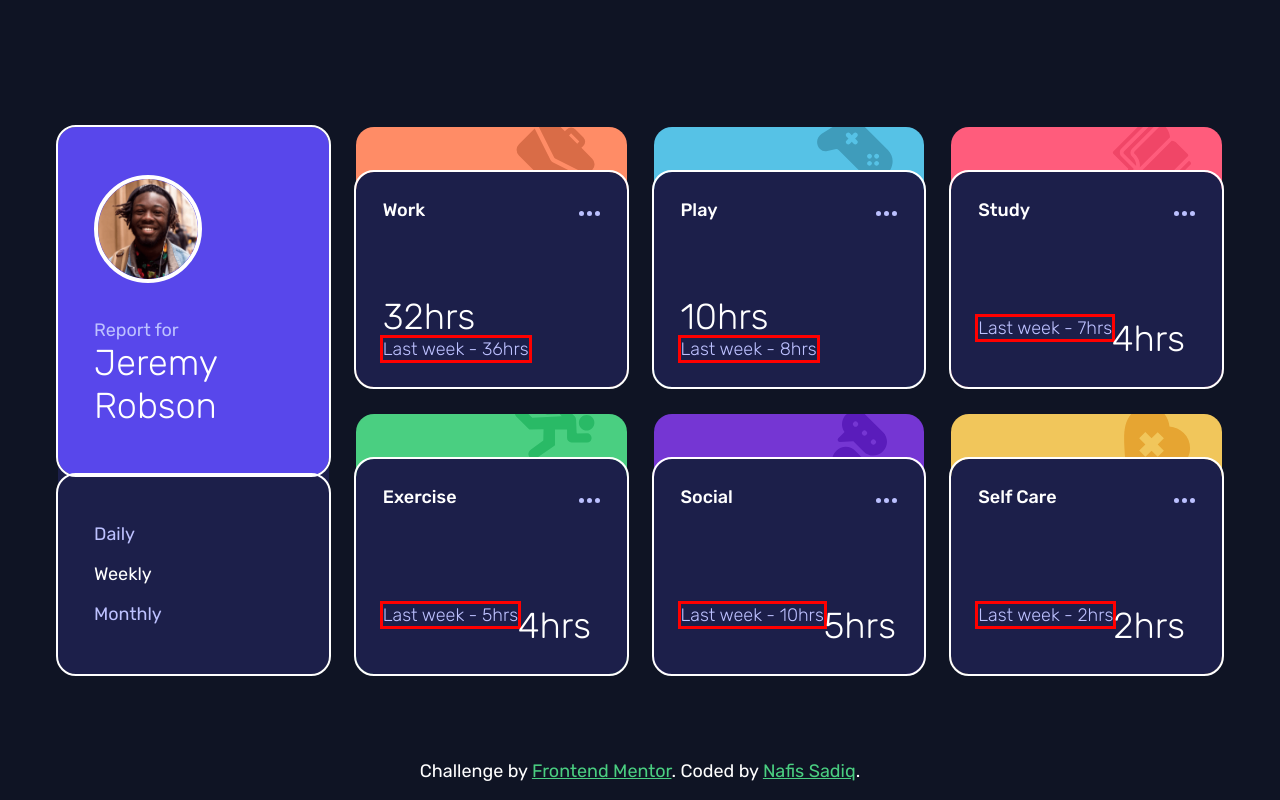
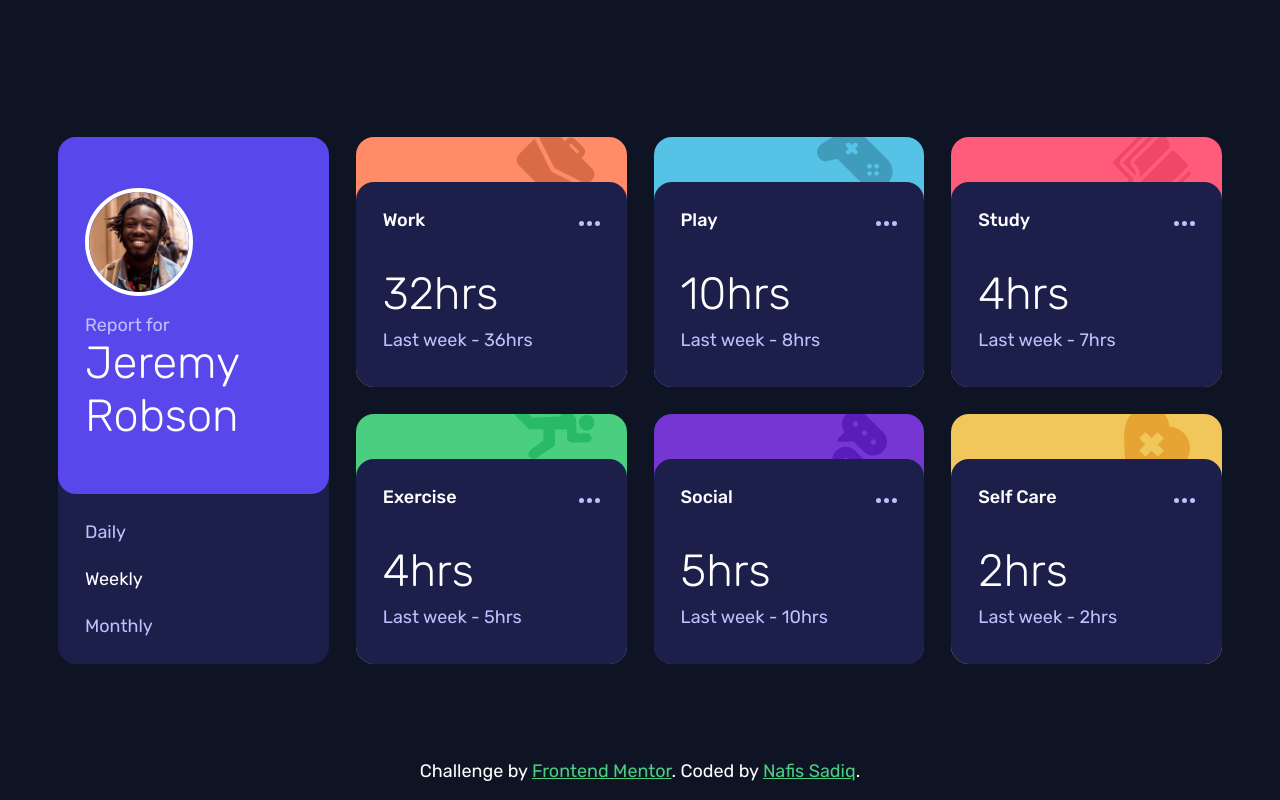
Before and after one commit to Nafis2003/time-tracking-dashboard, a plain HTML site: page index.html in a window 1280 px wide. Drawn offline with Linux system fonts and the light colour scheme.

Commit message:
Add files via upload

```diff
--- a/script.js
+++ b/script.js
@@ -2,7 +2,7 @@ const  cardInfo=document.querySelectorAll(".info");
 const btns=document.querySelectorAll("#timeframes span");
 var data=[];
 var frame="weekly";
-var value={"daily":"day","weekly":"week", "monthly":"month"};
+var value={"daily":{text:"day",btnIndex:0},"weekly":{text:"week",btnIndex:1}, "monthly":{text:"month",btnIndex:2}};
 
 const fetchData= async()=>{
 var response=await fetch ("https://nafis2003.github.io/time-tracking-dashboard/data.json");
@@ -10,13 +10,17 @@ data=await response.json();
 }
 
 const showData=()=>{
-     btns[Object.keys(value).indexOf(frame)]. style.color="#fff";
      let index=0;
+     let btnIndex=value[frame].btnIndex;
+btns[btnIndex].style.color="#fff";
+if (btnIndex>0){btns[btnIndex-1].style.color="var(--Pale-blue)";}
+else{btns[btnIndex+2].style.color="var(--Pale-blue)";}
+if (btnIndex<2){btns[btnIndex+1].style.color="var(--Pale-blue)";}
 				data.map((info)=>{
 							var {title,timeframes}=info;
 							var timeframe=timeframes[frame];
 							var text=`<h2>${title}</h2>
-				<p>${timeframe.current}hrs<span>Last ${value[frame]} - ${timeframe.previous}hrs</span></p>	`
+				<p>${timeframe.current}hrs</p><span>Last ${value[frame].text} - ${timeframe.previous}hrs</span>	`
 							cardInfo[index].innerHTML=text;
 							index++;
 				}
@@ -26,5 +30,5 @@ const showData=()=>{
 fetchData().then(()=>{showData()},()=>alert ("SOMETHING WENT WRONG"));
 
 btns.forEach(btn=>{
-				btn.addEventListener("click",()=>{frame=btn.textContent.toLowerCase();showData();});
+btn.addEventListener("click",()=>{	frame=btn.textContent.toLowerCase();showData();});
 });
--- a/style.css
+++ b/style.css
@@ -13,7 +13,7 @@ html{
 --Pale-blue: hsl(236, 100%, 87%);
 font-size:18px;
 --fs-title:1rem;
---fs-xs:0.8rem;
+--fs-xs:0.75rem;
 --fs-sm:1.5rem;
 }
 
@@ -22,7 +22,6 @@ font-size:18px;
 				margin: 0;
 				box-sizing:border-box;
 }
-
 
 body{
 background:var(--Very-dark-blue);
@@ -60,9 +59,6 @@ padding:5rem 1rem;
      gap:1rem;
 				background:var(--Blue);
 }
-img{
-max-width: 100%;
-}
 #profile img{
 width: 4rem;
 border:4px solid #fff;
@@ -86,6 +82,7 @@ color:#fff;
 				cursor:pointer;
 }
 
+#timeframes>span:hover{color:#fff;}
 .card{
 background-color: var(--Light-red);
 background-image: url('images/icon-work.svg');
@@ -128,14 +125,15 @@ width: 100%;
 height: 100%;
 display: flex;
 justify-content:space-between;
-flex-direction: column;
-outline: 2px solid #fff;
+flex-wrap: wrap;
 cursor: pointer;
+transition: 0.5s;
 }
 
 .info h2{
 font-size: var(--fs-title);
 font-weight: 500;
+width:100%;
 }
 
 .info>h2::after{
@@ -146,16 +144,12 @@ float: right;
 .info p{
 font-weight:300;
 font-size:var(--fs-sm);
-display: inline;
-
 }
 
 .info span{
-outline: 3px solid red;
+transform: translateY(25%);
 font-size:var(--fs-xs);
 color:var(--Pale-blue);
-float: right;
-transform: translateY(50%);
 }
 
 footer {
@@ -164,41 +158,32 @@ bottom: 1rem;
 width: 100%;
 }
 
-.attribution { font-size: 1rem; text-align: center; }
+.attribution {font-size: 1rem; text-align: center; }
     .attribution a { color: var(--Lime-green); }
 
 @media(min-width:1000px){
 html{
 --fs-xs:1rem;
---fs-sm:2rem;
+--fs-sm:2.5rem;
 }
 				main{
-				grid-template-rows:repeat(2,260px);
+				grid-template-rows:repeat(2,250px);
 				grid-template-columns: repeat(4,1fr);
 				grid-gap:1.5rem;
 				}
 				#container{
-			grid-column:1/1;
-			grid-row:1/3;
+			grid-area:1/1/3/2;
 				}
 				#profile,#timeframes{
 								flex-direction: column;
-								justify-content: center;
-								outline: 2px solid #fff;
+								justify-content:center;
 				}
 				#profile>img{
 				width:6rem;
 				align-self:flex-start;
 				}
-				:is(#profile,#timeframes)>*{width: ;
-				margin: 0.5rem;
-				}
-				.info>p{
-				display: block;
-				}
-				.info span{
-				display: block;
-				float: left;
-				transform: unset;
-				}
+				#profile{align-items: flex-start;}
+				#timeframes{justify-content: space-between;}
+				.info :is(p,span){width:100%;transform: unset;}
+				.info h2{margin-bottom:1.5rem;}
 }
```
